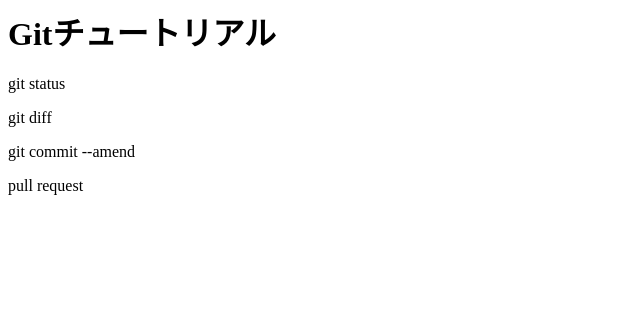
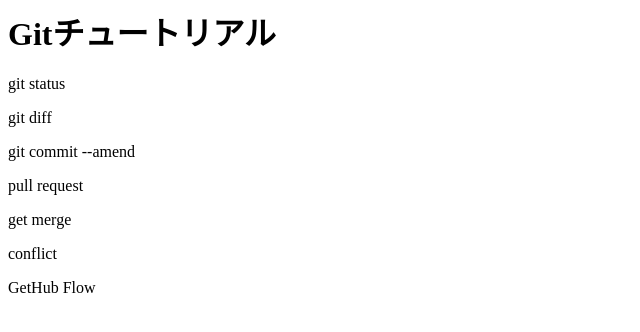
Before and after one commit to rachi723/git_tutorial, a plain HTML site: page index.html in a window 1280 px wide. Shown: the whole page, without its empty margins (0-640 px from the left). Drawn offline with Linux system fonts and the light colour scheme.

Commit message:
github_flowを追記

```diff
--- a/index.html
+++ b/index.html
@@ -3,3 +3,6 @@
 <p>git diff</p>
 <p>git commit --amend</p>
 <p>pull request</p>
+<p>get merge</p>
+<p>conflict</p>
+<p>GetHub Flow</p>
```
